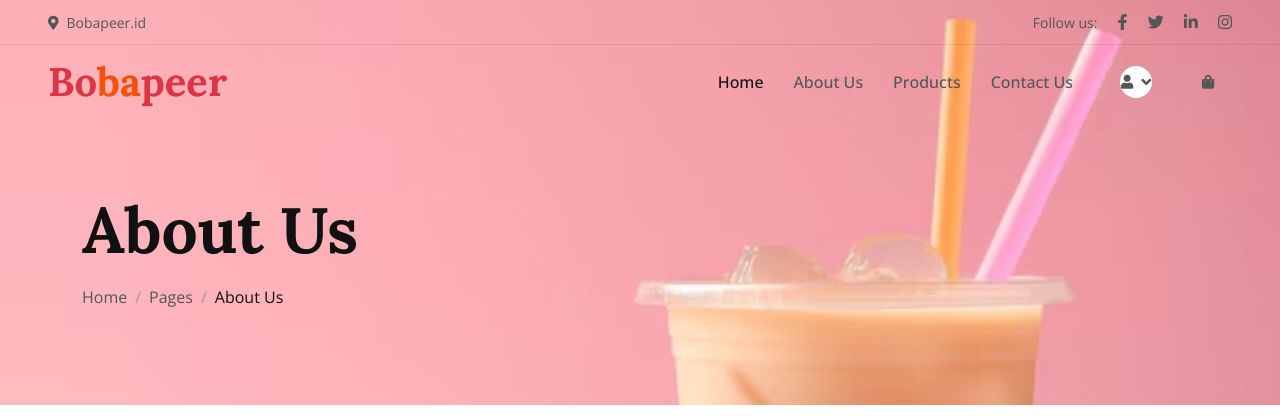
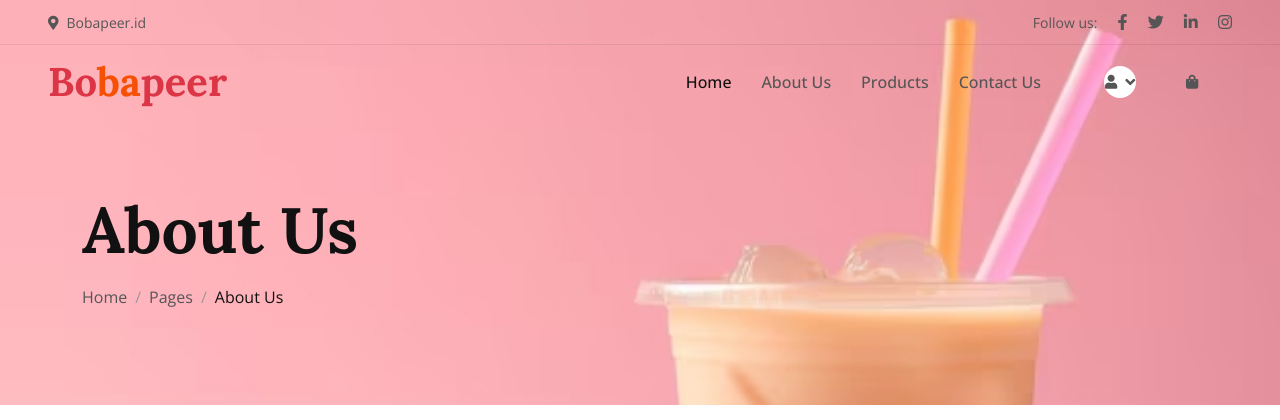
Before and after one commit to Ulil19/Bobaper, a Flask app: page /about in a window 1280 px wide. Shown: the top 420 px of the page. Run offline with Flask 3, Linux system fonts and the light colour scheme; some libraries are stand-ins or nearby versions.

Commit message:
sedikit perbaikan pada navbar about,contact,index

```diff
--- a/templates/about.html
+++ b/templates/about.html
@@ -82,7 +82,7 @@
                     <a href="/contact" class="nav-item nav-link">Contact Us</a>
                 </div>
                 {% endif %}
-                <div class="d-none d-lg-flex ms-2 px-2">
+                <div class="d-none d-lg-flex ms-2 px-4">
                     {% if status %}
                     <div class="dropdown me-3 position-relative d-flex px-2">
                         <a class="btn-sm-square rounded-circle text-body dropdown-toggle d-flex align-items-center"
--- a/templates/contact.html
+++ b/templates/contact.html
@@ -84,7 +84,7 @@
                 </div>
                 {% endif %}
             </div>
-            <div class="d-none d-lg-flex ms-2 px-2">
+            <div class="d-none d-lg-flex ms-2 px-4">
                 {% if status %}
                 <div class="dropdown me-3 position-relative d-flex px-2">
                     <a class="btn-sm-square rounded-circle text-body dropdown-toggle d-flex align-items-center" href="#"
--- a/templates/index.html
+++ b/templates/index.html
@@ -77,7 +77,7 @@
             <a href="/contact" class="nav-item nav-link">Contact Us</a>
           </div>
           {% endif %}
-          <div class="d-none d-lg-flex ms-2">
+          <div class="d-none d-lg-flex ms-2 px-3">
             <div class="dropdown me-3">
               <a class="btn-sm-square rounded-circle text-body dropdown-toggle" href="#" role="button"
                 id="dropdownMenuLink" data-bs-toggle="dropdown" aria-expanded="false">
```
